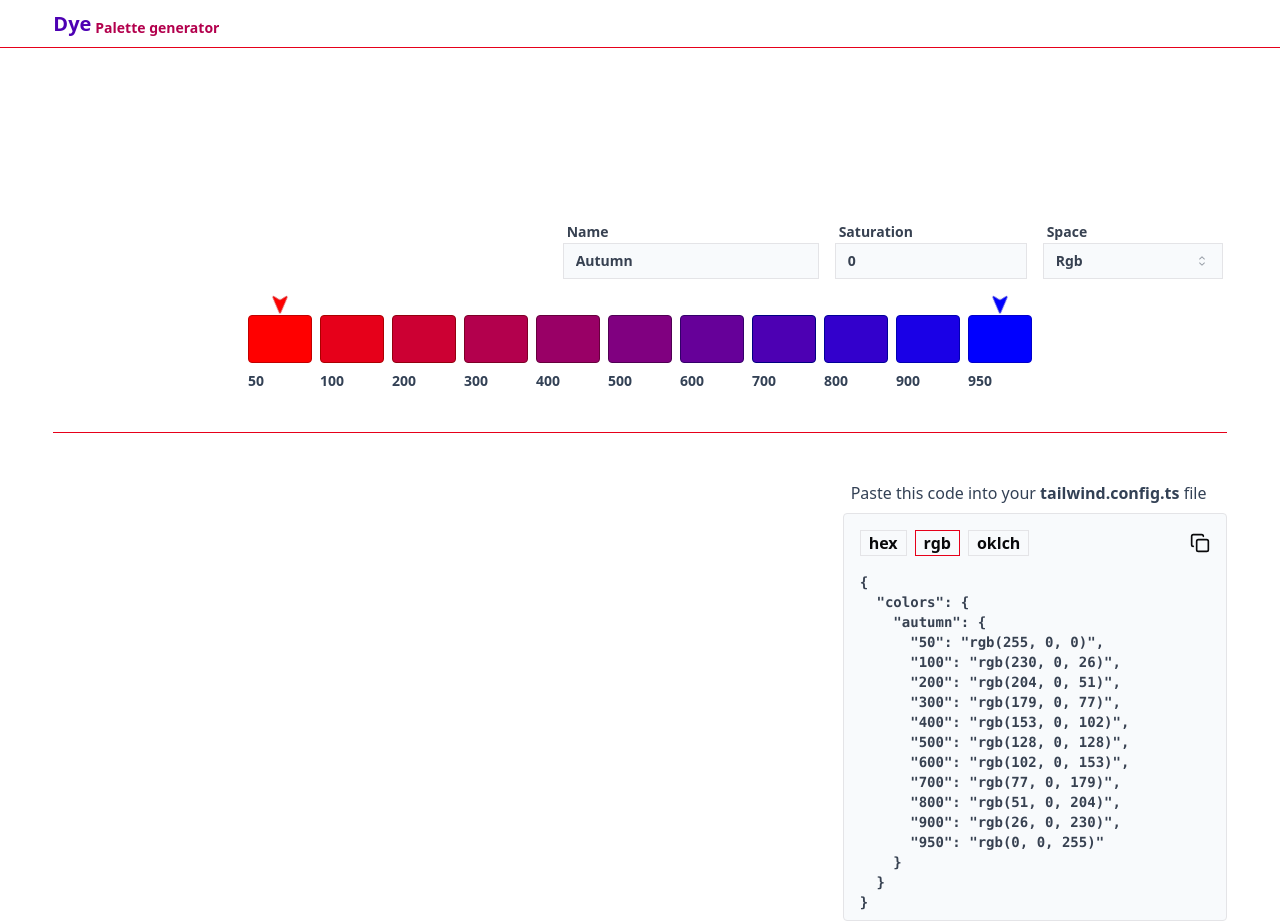
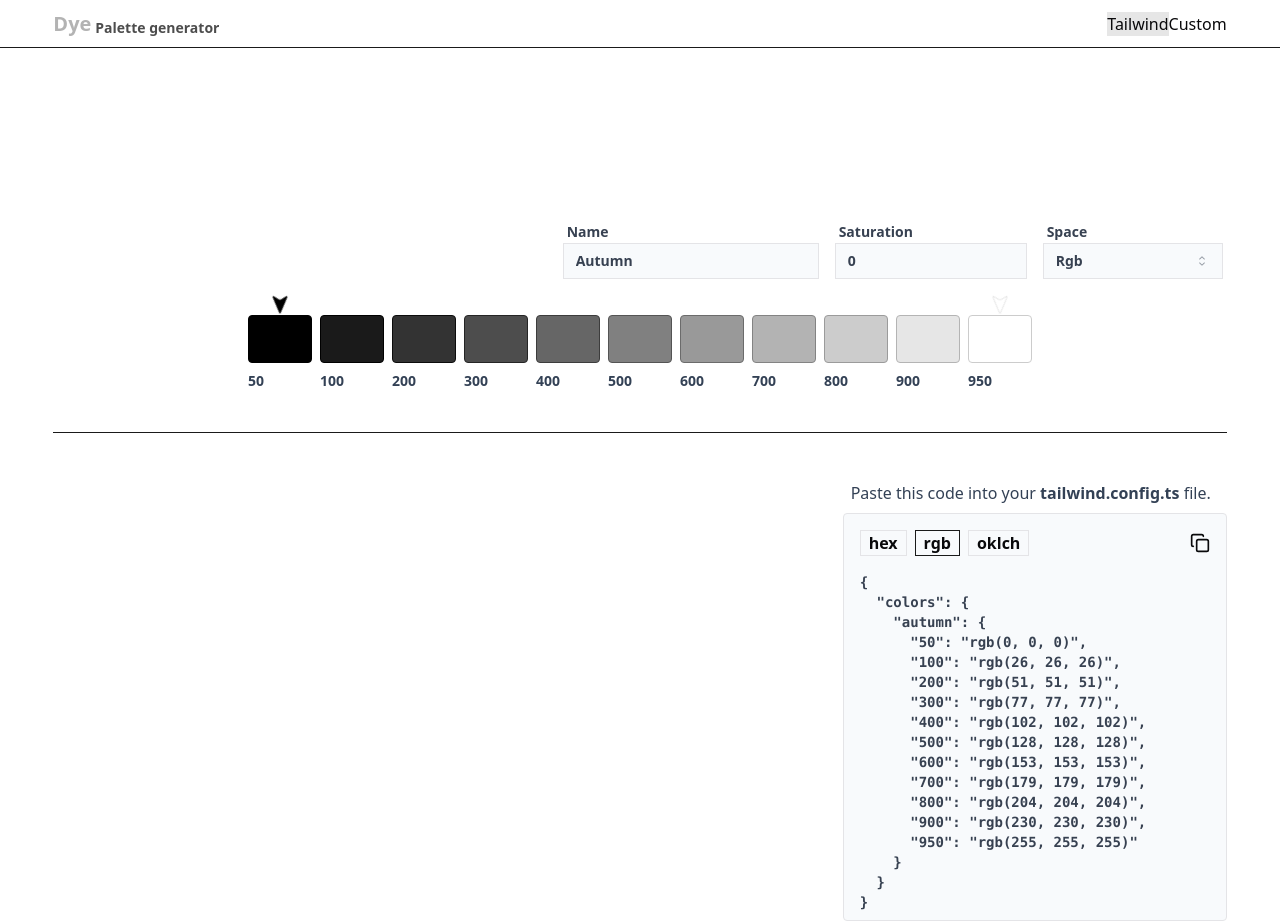
Before and after one commit to Agreatdayforfreedom/Dye, a Next.js app: page / in a window 1280 px wide. Built offline with nearby package versions, Linux system fonts and the light colour scheme.

Commit message:
custom palettes

```diff
--- a/app/_components/ColorContainer.tsx
+++ b/app/_components/ColorContainer.tsx
@@ -1,44 +1,29 @@
-import chroma from "chroma-js";
-import React, { useEffect } from "react";
+import React from "react";
 
-import { usePointers } from "@/app/store/pointers";
-import { useLerpColors } from "@/app/_hooks/useLerpColors";
 import { useGlobalDyes } from "@/app/store/global_dyes";
 
-import { ColorCard } from "./ColorCard";
+import { useVariables } from "@/app/store/variables";
+import { Separator } from "@/components/ui/separator";
+
 import { CopyPalette } from "./CopyPalette";
-import { Separator } from "../../components/ui/separator";
+import { TwPaletteSection } from "./TwPaletteSection";
+import { CustomPaletteSection } from "./CustomPaletteSection";
 
 export const ColorContainer = () => {
-  const pointers = usePointers((state) => state.pointers);
-  const setDyes = useGlobalDyes((state) => state.setDyes);
   const border_dye = useGlobalDyes((state) => state.border_dye);
-  const colors = useLerpColors();
+  const type = useVariables((state) => state.type);
 
-  useEffect(() => {
-    setDyes({
-      border_dye: colors[1].hex(),
-      text_dye: colors[3].hex(),
-      border_shadow_dye: colors[5].hex(),
-      title_dye: colors[7].hex(),
-      bg_dye: colors[9].hex(),
-    });
-  }, [colors]);
+  let palette = null;
+
+  if (type == "tw") {
+    palette = <TwPaletteSection />;
+  } else if (type == "custom") {
+    palette = <CustomPaletteSection />;
+  }
 
   return (
     <div className="space-y-10">
-      <div className="flex w-fit mx-auto space-x-2">
-        {colors.map((color: chroma.Color, i: number) => {
-          return (
-            <ColorCard
-              key={i}
-              color={color}
-              pointer={pointers[i] !== ""}
-              index={i}
-            />
-          );
-        })}
-      </div>
+      {palette}
       <Separator
         style={{ background: border_dye }}
         className="w-11/12 mx-auto"
@@ -46,7 +31,7 @@ export const ColorContainer = () => {
       />
       <div className="flex justify-between w-11/12 mx-auto mt-5">
         <div></div>
-        <CopyPalette colors={colors} />
+        <CopyPalette />
       </div>
     </div>
   );
--- a/app/_components/CopyPalette.tsx
+++ b/app/_components/CopyPalette.tsx
@@ -1,55 +1,95 @@
 import chroma from "chroma-js";
 import { CheckIcon, CopyIcon } from "lucide-react";
-import React, { useState } from "react";
+import React, { useEffect, useState } from "react";
 
 import { useVariables } from "@/app/store/variables";
 import { tw_color_scale } from "@/app/constants";
 import { useCopy } from "@/app/_hooks/useCopy";
 import { f_oklch, f_rgb } from "@/app/_utils/formatters";
-import { useGlobalDyes } from "../store/global_dyes";
+import { useGlobalDyes } from "@/app/store/global_dyes";
 
 interface Props {
   colors: chroma.Color[];
 }
 
-interface Palette {
+interface TwPalette {
   [key: string]: string;
 }
 
+type CustomPalette = string[];
+
 type CopySpaces = "hex" | "rgb" | "oklch";
 
-export const CopyPalette = ({ colors }: Props) => {
+export const CopyPalette = () => {
   const [selected, setSelected] = useState<CopySpaces>("rgb");
+  const [codeFormatted, setCodeFormatted] = useState<string>("");
+
   const border_dye = useGlobalDyes((state) => state.border_dye);
   const name = useVariables((state) => state.name);
+  const colors = useVariables((state) => state.colors);
+  const type = useVariables((state) => state.type);
+
   const [isCopied, onCopy] = useCopy();
-  const body = {
+
+  useEffect(() => {
+    let body: any = {
       colors: {
         [name.toLowerCase()]: {},
       },
     };
-  const palette: Palette = {};
+    let tw_palette: TwPalette = {};
+    let custom_palette: CustomPalette = [];
 
     let i = 0;
 
-  while (i < tw_color_scale.length) {
-    if (selected === "hex") palette[tw_color_scale[i]] = colors[i][selected]();
+    if (colors.length > 0) {
+      while (i < colors.length) {
+        if (colors[i]) {
+          if (type === "tw") {
+            if (selected === "hex")
+              tw_palette[tw_color_scale[i]] = colors[i][selected]();
             if (selected === "rgb")
-      palette[tw_color_scale[i]] = f_rgb(colors[i][selected]());
+              tw_palette[tw_color_scale[i]] = f_rgb(colors[i][selected]());
             if (selected === "oklch")
-      palette[tw_color_scale[i]] = f_oklch(colors[i][selected]());
-
+              tw_palette[tw_color_scale[i]] = f_oklch(colors[i][selected]());
+          } else {
+            if (selected === "hex") custom_palette.push(colors[i][selected]());
+            if (selected === "rgb")
+              custom_palette.push(f_rgb(colors[i][selected]()));
+            if (selected === "oklch")
+              custom_palette.push(f_oklch(colors[i][selected]()));
+          }
+        }
         i++;
       }
-  body.colors[name.toLowerCase()] = palette;
+    }
+    if (type == "tw") {
+      body.colors[name.toLowerCase()] = tw_palette;
+    } else {
+      // override body to avoid tailwind format
+      delete body.colors;
+      body[name.toLowerCase()] = custom_palette;
+    }
+
+    setCodeFormatted(JSON.stringify(body, null, 2));
+  }, [colors, selected]);
+
   function handlePalette() {
-    onCopy(JSON.stringify(body, null, 2));
+    onCopy(codeFormatted);
   }
 
   return (
     <div>
       <h2 className=" text-slate-700 text-semibold p-2">
-        Paste this code into your <b>tailwind.config.ts</b> file
+        {type == "tw" ? (
+          <>
+            Paste this code into your <b>tailwind.config.ts</b> file.
+          </>
+        ) : (
+          <>
+            <b className="capitalize">{selected}</b> css formatted colors.
+          </>
+        )}
       </h2>
       <div className="w-96 bg-slate-50 border rounded pb-2">
         <div className="p-4 flex justify-between">
@@ -86,7 +126,7 @@ export const CopyPalette = ({ colors }: Props) => {
         </div>
 
         <pre className="text-sm text-gray-700 mx-4 font-semibold">
-          {JSON.stringify(body, null, 2)}
+          {codeFormatted}
         </pre>
       </div>
     </div>
--- /dev/null
+++ b/app/_components/CustomColorCard.tsx
@@ -0,0 +1,23 @@
+import chroma from "chroma-js";
+import React from "react";
+import { getContrastYIQ } from "@/app/_utils/yiq";
+
+interface Props {
+  color: chroma.Color;
+}
+
+export const CustomColorCard = ({ color }: Props) => {
+  return (
+    <div
+      className="flex raw_palette_card_animation h-36 items-center cursor-pointer transition-all duration-300"
+      style={{ background: color.hex() }}
+    >
+      <span
+        className="mx-auto hidden font-semibold font-mono"
+        style={{ color: getContrastYIQ(color.hex()) }}
+      >
+        {color.hex().slice(1).toUpperCase()}
+      </span>
+    </div>
+  );
+};
--- /dev/null
+++ b/app/_components/CustomPaletteSection.tsx
@@ -0,0 +1,31 @@
+import React, { useEffect } from "react";
+
+import { useLerpColors } from "@/app/_hooks/useLerpColors";
+import { useGlobalDyes } from "@/app/store/global_dyes";
+import { useVariables } from "@/app/store/variables";
+
+import { CustomColorCard } from "./CustomColorCard";
+
+export const CustomPaletteSection = () => {
+  const colors = useLerpColors();
+  const setDyes = useGlobalDyes((state) => state.setDyes);
+  const setColors = useVariables((state) => state.setColors);
+  useEffect(() => {
+    setDyes({
+      border_dye: colors[1].hex(),
+      text_dye: colors[3].hex(),
+      border_shadow_dye: colors[5].hex(),
+      title_dye: colors[7].hex(),
+      bg_dye: colors[2].hex(),
+    });
+    setColors(colors);
+  }, [colors]);
+
+  return (
+    <div className="flex w-[80%] mx-auto ">
+      {colors.map((color: chroma.Color, i: number) => (
+        <CustomColorCard key={i} color={color} />
+      ))}
+    </div>
+  );
+};
--- a/app/_components/Header.tsx
+++ b/app/_components/Header.tsx
@@ -1,17 +1,25 @@
 "use client";
+
 import React from "react";
-import { useGlobalDyes } from "../store/global_dyes";
+
+import { useGlobalDyes } from "@/app/store/global_dyes";
+import { useVariables } from "@/app/store/variables";
 
 export const Header = () => {
   const title_dye = useGlobalDyes((state) => state.title_dye);
   const border_dye = useGlobalDyes((state) => state.border_dye);
   const text_dye = useGlobalDyes((state) => state.text_dye);
+  const bg_dye = useGlobalDyes((state) => state.bg_dye);
+
+  const type = useVariables((state) => state.type);
+  const setType = useVariables((state) => state.setType);
+
   return (
     <header
       className="h-12 w-full border-b"
       style={{ borderColor: border_dye }}
     >
-      <div className="h-full w-11/12 flex items-center mx-auto">
+      <div className="h-full w-11/12 flex items-center justify-between mx-auto">
         <div className="flex space-x-1 items-end">
           <h1 style={{ color: title_dye }} className="text-xl font-bold">
             Dye
@@ -20,6 +28,20 @@ export const Header = () => {
             Palette generator
           </p>
         </div>
+        <div>
+          <button
+            onClick={() => setType("tw")}
+            style={type == "tw" ? { background: bg_dye } : {}}
+          >
+            Tailwind
+          </button>
+          <button
+            onClick={() => setType("custom")}
+            style={type == "custom" ? { background: bg_dye } : {}}
+          >
+            Custom
+          </button>
+        </div>
       </div>
     </header>
   );
--- /dev/null
+++ b/app/_components/TwPaletteSection.tsx
@@ -0,0 +1,39 @@
+import React, { useEffect } from "react";
+
+import { useVariables } from "@/app/store/variables";
+import { useLerpColors } from "@/app/_hooks/useLerpColors";
+import { useGlobalDyes } from "@/app/store/global_dyes";
+import { usePointers } from "@/app/store/pointers";
+
+import { TwColorCard } from "./TwColorCard";
+
+export const TwPaletteSection = () => {
+  const colors = useLerpColors();
+  const setDyes = useGlobalDyes((state) => state.setDyes);
+  const pointers = usePointers((state) => state.pointers);
+  const setColors = useVariables((state) => state.setColors);
+
+  useEffect(() => {
+    setDyes({
+      border_dye: colors[1].hex(),
+      text_dye: colors[3].hex(),
+      border_shadow_dye: colors[5].hex(),
+      title_dye: colors[7].hex(),
+      bg_dye: colors[9].hex(),
+    });
+    setColors(colors);
+  }, [colors]);
+
+  return (
+    <div className="flex w-fit space-x-2 mx-auto">
+      {colors.map((color: chroma.Color, i: number) => (
+        <TwColorCard
+          key={i}
+          color={color}
+          pointer={pointers[i] !== ""}
+          index={i}
+        />
+      ))}
+    </div>
+  );
+};
--- a/app/_hooks/useLerpColors.ts
+++ b/app/_hooks/useLerpColors.ts
@@ -1,24 +1,31 @@
-import { useMemo } from "react";
+import { useEffect, useMemo, useState } from "react";
 import { useVariables } from "../store/variables";
 import { usePointersDomain } from "../store/pointers";
 import chroma from "chroma-js";
 
 export const useLerpColors = () => {
+  const type = useVariables((state) => state.type);
+
+  const [steps, setSteps] = useState<number>(() => (type === "tw" ? 11 : 8));
+
   const saturation = useVariables((state) => state.saturation);
   const colorSpace = useVariables((state) => state.colorSpace);
   const { indices, hex } = usePointersDomain();
 
-  let steps = 11; // todo, number of steps can adjust to tailwind, custom palette, etc
+  // let steps = 11;
 
   let colors = useMemo(() => {
-    return chroma
-      .scale([...hex])
-      .mode(colorSpace)
-      .domain([...indices])
-      .colors(steps)
-      .map((x, i) => {
-        return chroma.hex(x).saturate(saturation);
-      });
+    return (
+      chroma
+        // .bezier([...hex])
+        .scale([...hex])
+        .mode(colorSpace)
+        .domain([...indices])
+        .colors(steps)
+        .map((x, i) => {
+          return chroma(x).saturate(saturation);
+        })
+    );
   }, [hex, colorSpace, saturation]);
 
   return colors;
--- /dev/null
+++ b/app/_utils/yiq.ts
@@ -0,0 +1,7 @@
+export function getContrastYIQ(hexcolor: string) {
+  var r = parseInt(hexcolor.substring(1, 3), 16);
+  var g = parseInt(hexcolor.substring(3, 5), 16);
+  var b = parseInt(hexcolor.substring(5, 7), 16);
+  var yiq = (r * 299 + g * 587 + b * 114) / 1000;
+  return yiq >= 128 ? "black" : "white";
+}
--- a/app/globals.css
+++ b/app/globals.css
@@ -102,3 +102,13 @@
     animation-timing-function: cubic-bezier(0, 0, 0.2, 1);
   }
 }
+
+.raw_palette_card_animation {
+  flex-grow: 1;
+}
+.raw_palette_card_animation:hover {
+  flex-grow: 3;
+}
+.raw_palette_card_animation:hover > span {
+  display: block;
+}
--- a/app/store/pointers.ts
+++ b/app/store/pointers.ts
@@ -15,7 +15,7 @@ interface PointersAction {
 }
 
 export const usePointers = create<PointersState & PointersAction>((set) => ({
-  pointers: ["red", "", "", "", "", "", "", "", "", "", "blue"],
+  pointers: ["black", "", "", "", "", "", "", "", "", "", "white"],
   setPointer: (index: number, color: string) =>
     set((state) => ({
       pointers: state.pointers.map((p: string, i: number) =>
--- a/app/store/variables.ts
+++ b/app/store/variables.ts
@@ -3,6 +3,7 @@ import { create } from "zustand";
 
 interface VariablesState {
   colors: Array<chroma.Color>;
+  type: Type;
   name: string;
   saturation: number;
   colorSpace: chroma.InterpolationMode;
@@ -11,18 +12,23 @@ interface VariablesState {
 interface VariablesAction {
   setColors: (colors: Array<chroma.Color>) => void;
   setName: (name: string) => void;
+  setType: (type: Type) => void;
   setSaturation: (saturation: number) => void;
   setColorSpace: (colorSpace: chroma.InterpolationMode) => void;
 }
 
+type Type = "tw" | "custom";
+
 export const useVariables = create<VariablesState & VariablesAction>((set) => ({
   colors: [],
+  type: "tw",
   name: "Autumn",
   saturation: 0,
   colorSpace: "rgb",
 
   setColors: (colors: Array<chroma.Color>) => set((_) => ({ colors })),
   setName: (name: string) => set((_) => ({ name })),
+  setType: (type: Type) => set((_) => ({ type })),
   setSaturation: (saturation: number) => set((_) => ({ saturation })),
   setColorSpace: (colorSpace: chroma.InterpolationMode) =>
     set((_) => ({ colorSpace })),
```
Also changed, not shown: app/_components/TwColorCard.tsx (renamed from app/_components/ColorCard.tsx, +5 -4 lines). Lines whose indentation alone changed are shown as unchanged.
